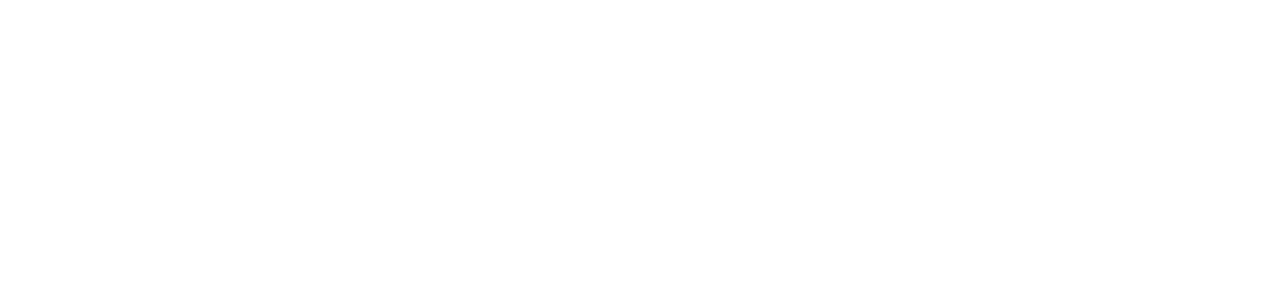
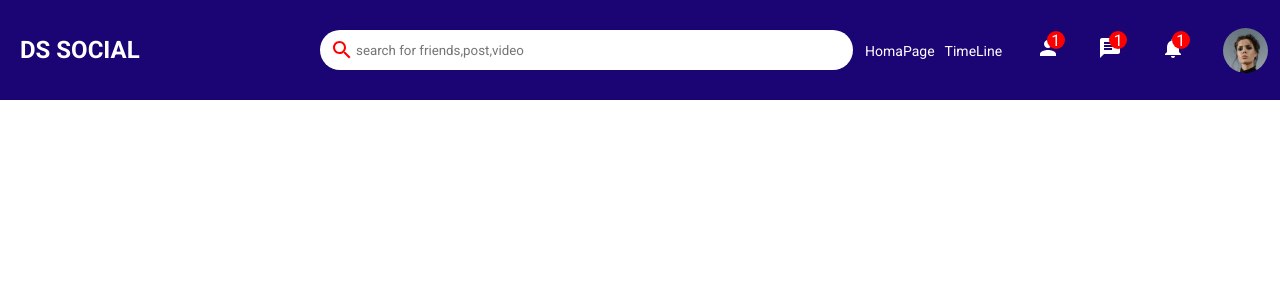
Before and after one commit to DANNJUGUNA/social, a React (Create React App) app: page / in a window 1280 px wide. Shown: the top 300 px of the page. Built offline with nearby package versions, Linux system fonts and the light colour scheme.

Commit message:
linked home page to the app component

```diff
--- a/src/App.js
+++ b/src/App.js
@@ -1,9 +1,12 @@
-
-
+import React from "react";
+import Home from "./pages/home/Home";
 function App() {
   return (
-    <div></div>
-  );
+    <div>
+      <Home/>
+    </div>
+  )
+
 }
 
 export default App;
```
